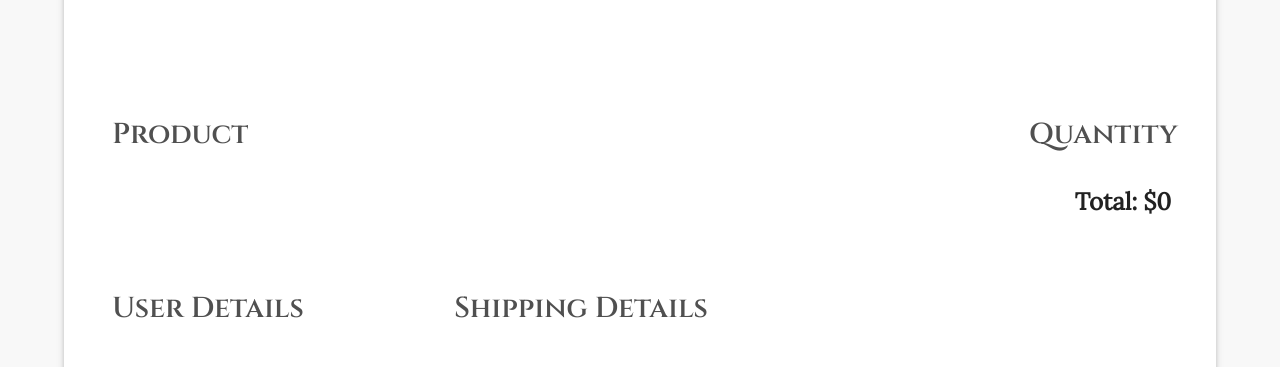
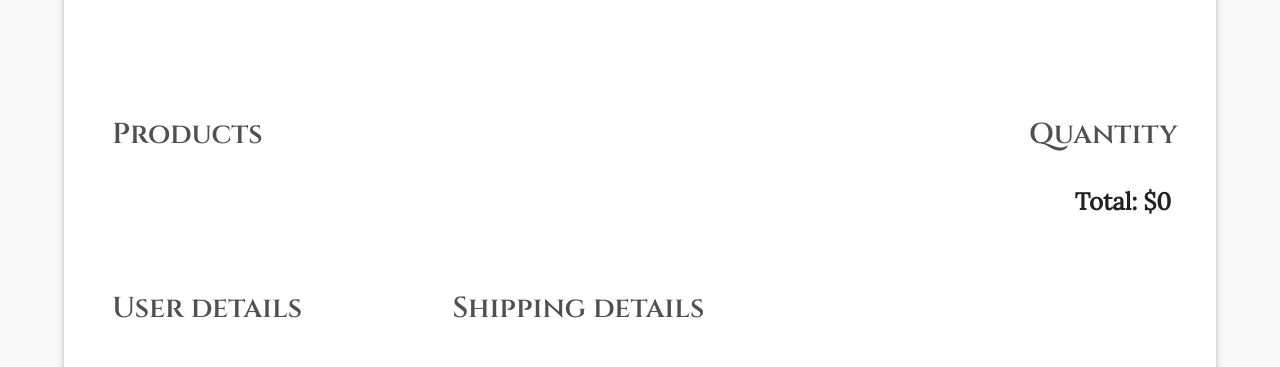
Before and after one commit to Sillen00/React-Webshop-Gents-Hat, a React (Vite) app: page /confirmation in a window 1280 px wide. Shown: the part 585-952 px from the top of the page. Built offline with nearby package versions, Linux system fonts and the light colour scheme.

Commit message:
Fixed small typos

```diff
--- a/src/pages/OrderConfirmation.tsx
+++ b/src/pages/OrderConfirmation.tsx
@@ -79,7 +79,7 @@ function OrderConfirmation() {
           </Typography>
           <Link to='../'>
             <Button sx={buttonStyleSX} variant='contained'>
-              Continue Shopping
+              Continue shopping
             </Button>
           </Link>
         </Box>
@@ -88,7 +88,7 @@ function OrderConfirmation() {
 
         <Box sx={{ display: 'flex', justifyContent: 'space-between', paddingBottom: '1rem' }}>
           <Typography variant='h3' color='secondary.dark' sx={subHeaderStyleSX}>
-            Product
+            Products
           </Typography>
           <Box sx={{ display: 'flex' }}>
             <Typography variant='h3' color='secondary.dark' sx={subHeaderStyleSX}>
@@ -107,7 +107,7 @@ function OrderConfirmation() {
         <Box sx={shippingDetailsStyleSX}>
           <Box sx={{ marginRight: '4rem' }}>
             <Typography gutterBottom variant='h3' color='secondary.dark' sx={subHeaderStyleSX}>
-              User Details
+              User details
             </Typography>
             <Typography sx={formDataStyleSX}>{fullName}</Typography>
             <Typography sx={formDataStyleSX}>{email}</Typography>
@@ -115,7 +115,7 @@ function OrderConfirmation() {
           </Box>
           <Box>
             <Typography gutterBottom variant='h3' color='secondary.dark' sx={subHeaderStyleSX}>
-              Shipping Details
+              Shipping details
             </Typography>
             <Typography sx={formDataStyleSX}>{address}</Typography>
             <Typography sx={formDataStyleSX}>{city}</Typography>
```
